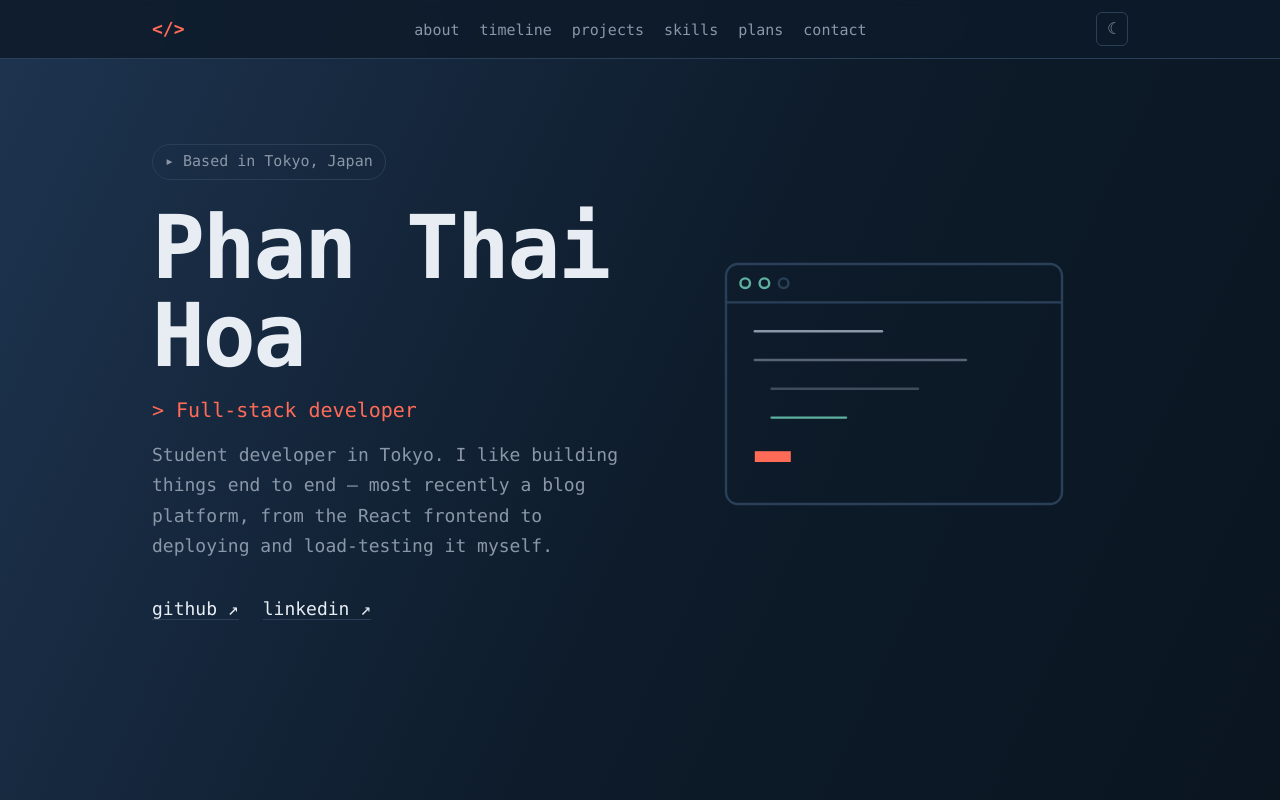
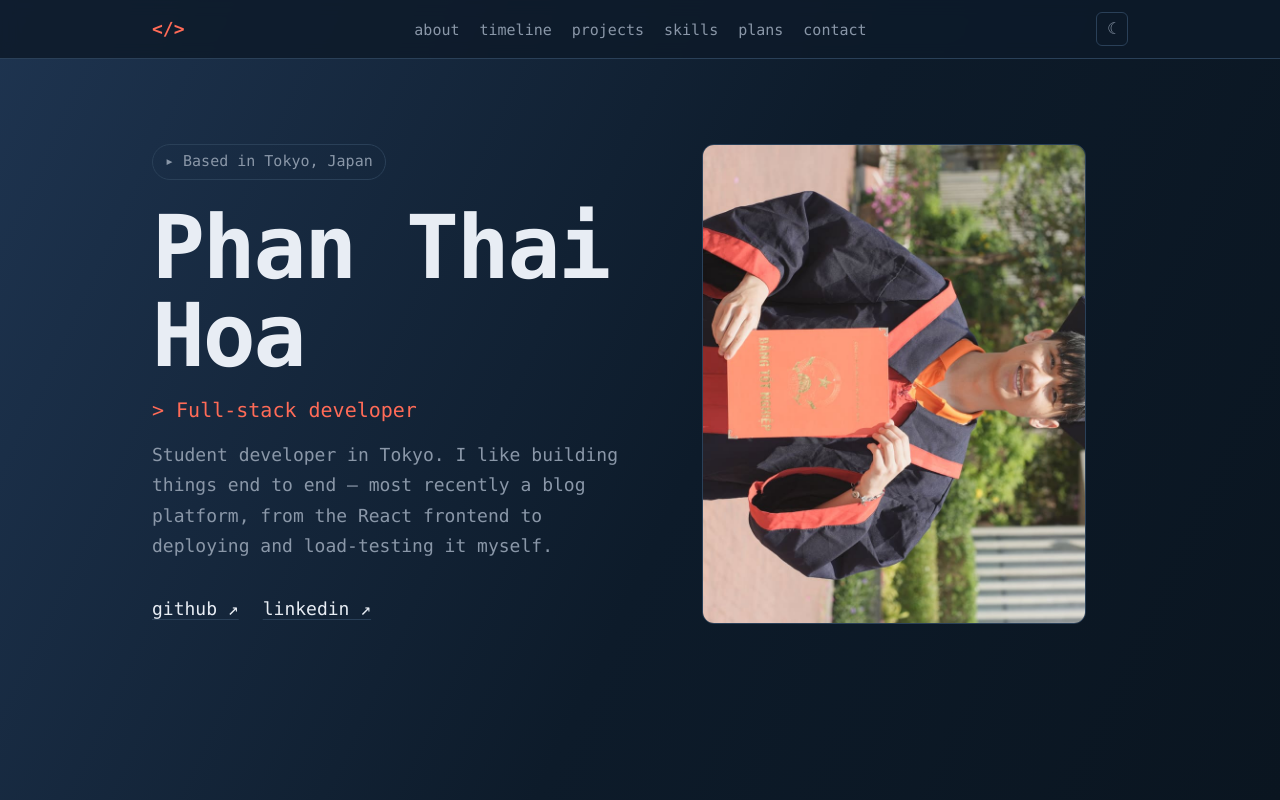
Before and after one commit to pth3231/hoa-portfolio, a React (Vite) app: page / in a window 1280 px wide. Shown: the top 800 px of the page. Built offline with nearby package versions, Linux system fonts and the light colour scheme.

Commit message:
feat: hero portrait photo replaces line-art terminal

```diff
--- a/src/components/art/HeroArt.tsx
+++ /dev/null
@@ -1,16 +0,0 @@
-export function HeroArt({ className = "" }: { className?: string }) {
-  return (
-    <svg viewBox="0 0 320 240" className={className} fill="none" aria-hidden="true">
-      <rect x="20" y="20" width="280" height="200" rx="10" stroke="var(--border)" strokeWidth="2" />
-      <line x1="20" y1="52" x2="300" y2="52" stroke="var(--border)" strokeWidth="2" />
-      <circle cx="36" cy="36" r="4" stroke="var(--comment)" strokeWidth="2" />
-      <circle cx="52" cy="36" r="4" stroke="var(--comment)" strokeWidth="2" />
-      <circle cx="68" cy="36" r="4" stroke="var(--border)" strokeWidth="2" />
-      <line x1="44" y1="76" x2="150" y2="76" stroke="var(--muted)" strokeWidth="2" strokeLinecap="round" />
-      <line x1="44" y1="100" x2="220" y2="100" stroke="var(--muted)" strokeWidth="2" strokeLinecap="round" opacity="0.6" />
-      <line x1="58" y1="124" x2="180" y2="124" stroke="var(--muted)" strokeWidth="2" strokeLinecap="round" opacity="0.4" />
-      <line x1="58" y1="148" x2="120" y2="148" stroke="var(--comment)" strokeWidth="2" strokeLinecap="round" />
-      <rect x="44" y="176" width="30" height="9" fill="var(--accent)" />
-    </svg>
-  );
-}
--- a/src/components/sections/Hero.tsx
+++ b/src/components/sections/Hero.tsx
@@ -1,6 +1,5 @@
 import { links } from "../../content/links";
 import { profile as me } from "../../content/profile";
-import { HeroArt } from "../art/HeroArt";
 import { Reveal } from "../ui/Reveal";
 
 export function Hero() {
@@ -39,7 +38,13 @@ export function Hero() {
           </Reveal>
         </div>
         <Reveal delayMs={300} className="hidden flex-1 md:block">
-          <HeroArt className="w-full max-w-sm mx-auto" />
+          <img
+            src="/images/hero-portrait.jpg"
+            alt={`Portrait of ${me.name}`}
+            width={800}
+            height={1000}
+            className="mx-auto aspect-[4/5] w-full max-w-sm rounded-xl border border-border object-cover"
+          />
         </Reveal>
       </div>
     </section>
```
Also changed, not shown: public/images/hero-portrait.jpg (added), 2 other files (tests, documents, lock files or other folders).
